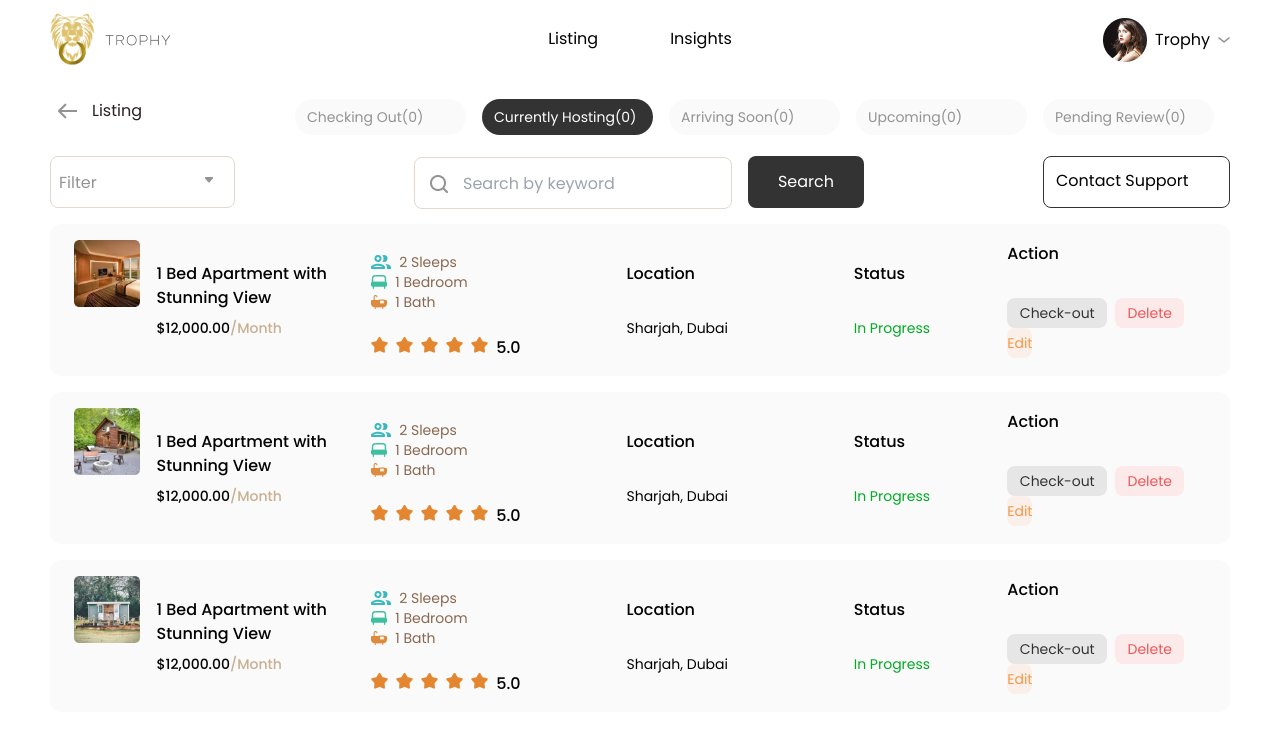
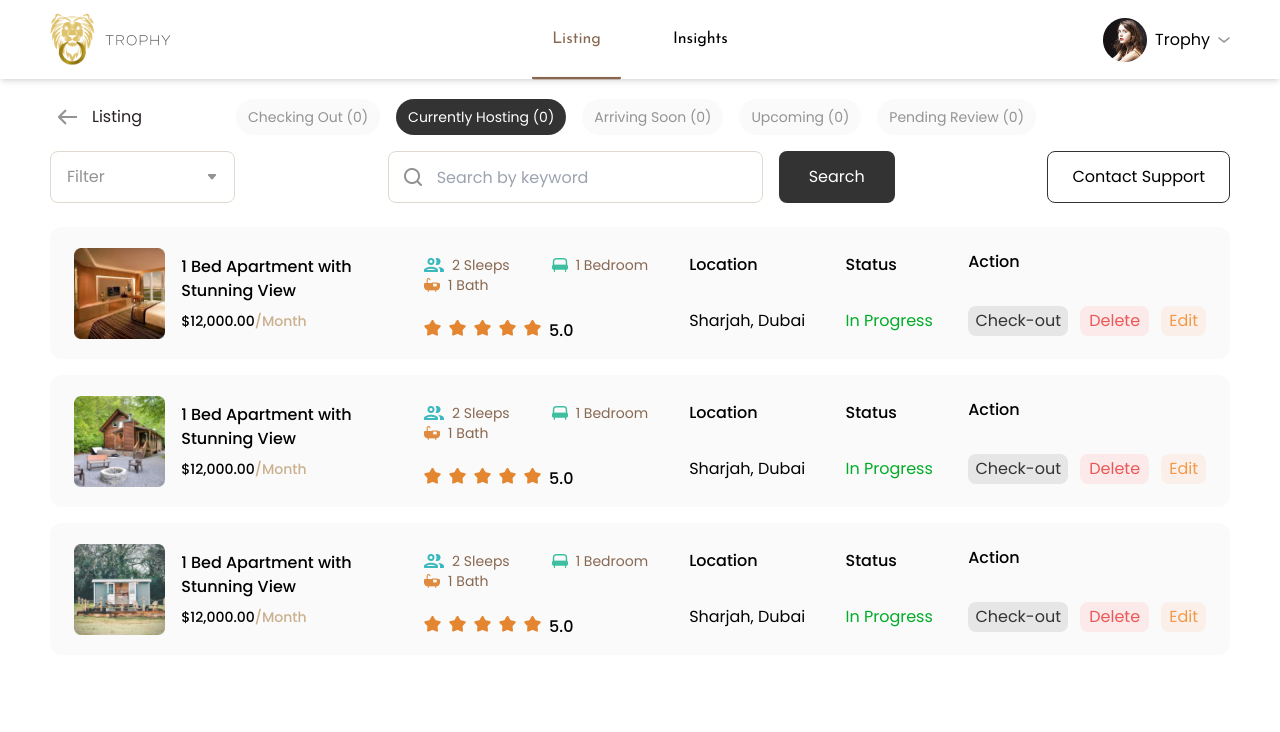
Before and after one commit to devolego/Trophystays-website, a Next.js app: page /admin in a window 1280 px wide. Shown: the top 732 px of the page. Built offline with nearby package versions, Linux system fonts and the light colour scheme.

Commit message:
modified the listing page of admin

```diff
--- a/components/Admin/AdminBookingHistoryCard.tsx
+++ b/components/Admin/AdminBookingHistoryCard.tsx
@@ -7,12 +7,12 @@ import starImg from "../../images/star-icon.png";
 
 const AdminBookingHistoryCard = (props) => {
   return (
-    <div className="bg-[#FAFAFA] px-4 lg:px-6 py-4 my-4 rounded-xl">
-      <div className="flex">
+    <div className="px-4 py-4 my-4 bg-offWhite lg:px-6 rounded-xl">
+      <div className="flex items-center justify-center">
         <div className="pr-2 max-lg:hidden">
           <Image src={props.image} alt="" width={100} height={100} />
         </div>
-        <div className="grid gap-4 lg:grid-cols-5 lg:place-items-center">
+        <div className="grid w-full gap-4 lg:grid-cols-listing-5 lg:place-items-center">
           <div className="flex">
             <div className="pr-2 lg:hidden">
               <Image src={props.image} alt="" width={100} height={100} />
@@ -22,20 +22,20 @@ const AdminBookingHistoryCard = (props) => {
                 1 Bed Apartment with Stunning View
               </span>
               <span className="text-sm">
-                $12,000.00<span className="text-[#CAB08F]">/Month</span>
+                $12,000.00<span className="text-secondary">/Month</span>
               </span>
             </div>
           </div>
 
           <div className="flex flex-col col-span-1 px-2">
-            <div className="flex mt-[12px] justify-between text-base flex-wrap pb-2 lg:pb-4">
+            <div className="flex flex-wrap justify-between pb-2 mt-3 text-base lg:pb-4">
               <div className="flex pr-3 text-sm">
                 <Image
                   className="object-contain mr-2"
                   src={multiPerson}
                   alt=""
                 />
-                <span className="text-[#886750]">2 Sleeps</span>
+                <span className="text-primary">2 Sleeps</span>
               </div>
               <div className="flex pr-3 text-sm">
                 <Image
@@ -43,7 +43,7 @@ const AdminBookingHistoryCard = (props) => {
                   src={bedRoomIcon}
                   alt=""
                 />
-                <span className="text-[#886750]">1 Bedroom</span>
+                <span className="text-primary">1 Bedroom</span>
               </div>
               <div className="flex pr-3 text-sm">
                 <Image
@@ -51,7 +51,7 @@ const AdminBookingHistoryCard = (props) => {
                   src={bathTubIcon}
                   alt=""
                 />
-                <span className="text-[#886750]">1 Bath</span>
+                <span className="text-primary">1 Bath</span>
               </div>
             </div>
             <div className="flex items-center gap-1">
@@ -65,18 +65,24 @@ const AdminBookingHistoryCard = (props) => {
           </div>
           <div className="flex flex-col col-span-1 ">
             <div className="text-[16px] font-medium mb-8">Location</div>
-            <div className="text-[14px] font-normal">Sharjah, Dubai</div>
+            <div className="font-normal text-">Sharjah, Dubai</div>
           </div>
           <div className="flex flex-col col-span-1 ">
             <div className="text-[16px] font-medium mb-8">Status</div>
-            <div className="text-[14px] font-normal text-[#00AC26]">In Progress</div>
+            <div className="text- font-normal text-[#00AC26]">In Progress</div>
           </div>
           <div className="flex flex-col col-span-1 ">
             <div className="text-[16px] font-medium mb-8">Action</div>
-            <div className="text-[14px] font-normal">
-                <button className="w-[100px] h-[30px] bg-[#e6e6e6] rounded-[8px] text-[#333333]">Check-out</button>
-                <button className="w-[69px] h-[30px] bg-[#fceaea] rounded-[8px] text-[#EB5757] mx-2 ">Delete</button>
-                <button className="w-[46    px] h-[30px] bg-[#fbf0e9] rounded-[8px] text-[#F2994A]">Edit</button>
+            <div className="flex gap-3 font-normal">
+              <button className="w-[100px] h-[30px] bg-[#e6e6e6] rounded-lg text-blackLight">
+                Check-out
+              </button>
+              <button className="w-[69px] h-[30px] bg-[#fceaea] rounded-lg text-[#EB5757]">
+                Delete
+              </button>
+              <button className="h-[30px] bg-[#fbf0e9] rounded-lg text-[#F2994A] w-max px-2">
+                Edit
+              </button>
             </div>
           </div>
         </div>
--- a/components/Admin/AdminListing.tsx
+++ b/components/Admin/AdminListing.tsx
@@ -1,54 +1,82 @@
-import React from 'react'
-import BackButton from '../Common/BackButton'
-import arrowDownSolid from '../../images/arrow-down-solid.png'
-import searchIcon from '../../images/search-icon.png'
-import Image from 'next/image'
-import Button from '../Common/Button'
+import React from "react";
+import BackButton from "../Common/BackButton";
+import arrowDownSolid from "../../images/arrow-down-solid.png";
+import searchIcon from "../../images/search-icon.png";
+import Image from "next/image";
+import Button from "../Common/Button";
 import BookingHistoryImage1 from "../../images/bookinghistory1.png";
 import BookingHistoryImage2 from "../../images/bookinghistory2.png";
 import BookingHistoryImage3 from "../../images/bookinghistory3.png";
-import AdminBookingHistoryCard from './AdminBookingHistoryCard'
+import AdminBookingHistoryCard from "./AdminBookingHistoryCard";
+import Dropdown from "../Common/Dropdown";
 
 const listingTopArr = [
-{name:"Checking Out(0)",active:false},
-{name:"Currently Hosting(0)",active:true},
-{name:"Arriving Soon(0)",active:false},
-{name:"Upcoming(0)",active:false},
-{name:"Pending Review(0)",active:false}
-]
+  { name: "Checking Out (0)", active: false },
+  { name: "Currently Hosting (0)", active: true },
+  { name: "Arriving Soon (0)", active: false },
+  { name: "Upcoming (0)", active: false },
+  { name: "Pending Review (0)", active: false },
+];
 const AdminListing = () => {
   return (
     <React.Fragment>
       <div className="container-2xl max-lg:px-4 lg:px-[50px] py-5">
-      <div className="flex gap-[10.5rem]">
-        <BackButton buttonText="Listing" />
-        <div className='lg:flex justify-between max-w-fit'>
-          {listingTopArr && listingTopArr.length>0 && listingTopArr.map((data,index) => {
-            return(
+        <div className="flex items-center justify-between gap-4 max-xl:flex-col max-xl:justify-start max-xl:items-start">
+          <BackButton buttonText="Listing" btnProperty={"pb-0"} />
+          <div className="flex justify-between max-w-fit max-lg:">
+            {listingTopArr &&
+              listingTopArr.length > 0 &&
+              listingTopArr.map((data, index) => {
+                return (
                   <>
-              {!data.active ? <p className='mr-4 px-3 p-2 rounded-full text-[14px] w-[171px] h-[36px] bg-[#FAFAFA] text-[#939393]'>{data.name}</p>
-                 :
-              <p className='mr-4 px-3 p-2 rounded-full text-[14px] w-[171px] h-[36px] bg-[#333333] text-[#FFFFFF]'>{data.name}</p>}
+                    {!data.active ? (
+                      <p className="p-2 px-3 mr-4 text-sm rounded-full w-max bg-offWhite text-darkGrey h-max">
+                        {data.name}
+                      </p>
+                    ) : (
+                      <p className="p-2 px-3 mr-4 text-sm text-white rounded-full w-max bg-blackLight h-max">
+                        {data.name}
+                      </p>
+                    )}
                   </>
-          )
+                );
               })}
           </div>
+          <div className="opacity-1 invisible w-[84px] max-xl:hidden"></div>
         </div>
-      <div className='mt-4 flex justify-between content-center'>
-        <div className='filter border border-solid border-[#E1D9CE] rounded-[8px] p-2 w-[185px] h-[52px] text-[#939393] text-[16px]'>
-          <Image className='relative top-[12px] left-[145px]' src={arrowDownSolid} alt={""} />
+        <div className="flex content-center justify-between mt-4 mb-6">
+          {/* <div className="filter border border-solid border-greyishBrown rounded-lg p-2 w-[185px] h-[52px] text-darkGrey text-base">
+            <Image
+              className="relative top-[12px] left-[145px]"
+              src={arrowDownSolid}
+              alt={""}
+            />
             <div>Filter</div>
+          </div> */}
+          <Dropdown dropdownBeforeImg="hidden" />
+          <div className="center-div lg:flex justify-center items-start w-[507px] gap-4">
+            <div className="relative search-bar ">
+              <Image
+                className="absolute top-[50%] -translate-y-[50%] left-4"
+                src={searchIcon}
+                alt={""}
+              />
+              <input
+                className="pl-12 w-[375px] h-[52px] border border-solid border-greyishBrown rounded-lg"
+                type="text"
+                placeholder="Search by keyword"
+              />
             </div>
-        <div className='center-div lg:flex justify-center items-center w-[507px] h-[52px]'>
-          <div className='search-bar '>
-            <Image className='relative top-9 left-4' src={searchIcon} alt={""} />
-            <input className='placeholder:pl-12 mb-4 mr-4 w-[375] h-[52px] border border-solid border-[#E1D9CE] rounded-[8px]' type='text' placeholder='Search by keyword' />
-          </div>
-          <div className='search-button'>
-            <button className='w-[116px] h-[52px] bg-[#333333] rounded-[8px] text-[#FFFFFF] text-[16px]'>Search</button>
+            <div className="search-button">
+              <button className="w-[116px] h-[52px] bg-blackLight rounded-lg text-white text-base">
+                Search
+              </button>
             </div>
           </div>
-        <div className='p-3 border border-solid border-[#333333] rounded-[8px] w-[187px] h-[52px] text-[16px]'>Contact Support</div>
+
+          <button className="py-3 px-6 border border-solid border-blackLight rounded-lg w-max h-[52px] text-base">
+            Contact Support
+          </button>
         </div>
         <AdminBookingHistoryCard
           image={BookingHistoryImage1}
@@ -67,7 +95,7 @@ const AdminListing = () => {
         />
       </div>
     </React.Fragment>
-  )
-}
+  );
+};
 
-export default AdminListing
+export default AdminListing;
--- a/components/Admin/Settings/AdminSetting.tsx
+++ b/components/Admin/Settings/AdminSetting.tsx
@@ -12,9 +12,7 @@ const AdminSetting = () => {
       <React.Fragment>
         <div className="container-2xl max-lg:px-4 lg:px-[50px] py-10">
           <div className="pb-4">
-            <span className="pl-2 text-[#292021] text-base text-[16px]">
-              Account Setting
-            </span>
+            <span className="pl-2 text-base text-black">Account Setting</span>
           </div>
           <div className="grid grid-cols-1 gap-3 lg:gap-6 lg:grid-cols-3">
             <Link href="/admin/setting/personal-info">
--- a/components/Admin/index.tsx
+++ b/components/Admin/index.tsx
@@ -2,16 +2,35 @@
 import React, { useState } from "react";
 import AdminInsights from "./AdminInsights";
 import AdminListing from "./AdminListing";
+import { josefin } from "../../utils/utilsFonts";
 
 const Admin = () => {
   const [listingTab, setListingTab] = useState(true);
   return (
     <React.Fragment>
-      <div className="flex w-max text-center h-[80px] mx-auto -mt-[80px] sticky z-20 cursor-pointer items-center">
-        <h3 className="px-5 mx-4" onClick={() => setListingTab(true)}>
+      <div className="flex w-max text-center h-[80px] mx-auto -mt-[80px] sticky z-20 cursor-pointer items-center sticky top-0">
+        <h3
+          className={` ${
+            josefin.className
+          } px-5 mx-4 h-full flex items-center border-b-[3px] rounded-sm transition-all ${
+            listingTab === true
+              ? "text-primary border-primary"
+              : "border-transparent"
+          }`}
+          onClick={() => setListingTab(true)}
+        >
           Listing
         </h3>
-        <h3 className="px-5 mx-4" onClick={() => setListingTab(false)}>
+        <h3
+          className={`${
+            josefin.className
+          } px-5 mx-4 h-full flex items-center border-b-[3px] rounded-sm transition-all ${
+            listingTab === false
+              ? "text-primary border-primary"
+              : "border-transparent"
+          }`}
+          onClick={() => setListingTab(false)}
+        >
           Insights
         </h3>
       </div>
--- a/components/Common/BackButton.tsx
+++ b/components/Common/BackButton.tsx
@@ -9,9 +9,11 @@ const BackButton = (props) => {
   return (
     <div
       onClick={() => router.back()}
-      className="flex justify-start pb-4 cursor-pointer lg:ml-2"
+      className={`flex justify-start cursor-pointer lg:ml-2 ${
+        props.btnProperty ? props.btnProperty : "pb-4 "
+      } `}
     >
-      <Image src={arrowLeft} alt="" />
+      <Image src={arrowLeft} alt="" className="object-contain" />
       <span className="pl-2 text-[#292021] text-base text-[16px]">
         {props.buttonText}
       </span>
--- a/components/Common/Dropdown.tsx
+++ b/components/Common/Dropdown.tsx
@@ -1,17 +1,24 @@
+"use client";
 import Image from "next/image";
 import React, { useState } from "react";
 import filterIcon from "../../images/filter-icon.png";
 import { arrivalItems } from "../../utils/utilsItems";
 
-const Dropdown = () => {
+const Dropdown = ({ dropdownBeforeImg }) => {
   const [filtreMenu, setFilterMenu] = useState(false);
   return (
     <div className="relative">
       <div
-        className="flex p-4 border rounded-lg border-greyishBrown relative cursor-pointer xl:w-[185px] w-full max-md:py-2"
+        className="flex px-4 py-[13px] border rounded-lg border-greyishBrown relative cursor-pointer xl:w-[185px] w-full max-md:py-2"
         onClick={() => setFilterMenu(!filtreMenu)}
       >
-        <Image src={filterIcon} alt="" className="mr-3 object-contain" />
+        <Image
+          src={filterIcon}
+          alt=""
+          className={`${
+            dropdownBeforeImg ? dropdownBeforeImg : "mr-3 object-contain"
+          }`}
+        />
         <p className="text-base text-darkGrey after:bg-down-arrow after:absolute after:top-[50%] after:right-4 after:-translate-y-2/4 max-sm:pr-[50px] pr-[140px] after:w-3 after:bg-no-repeat after:h-2 after:bg-center">
           Filter
         </p>
--- a/components/Layout/Navbar.tsx
+++ b/components/Layout/Navbar.tsx
@@ -28,7 +28,7 @@ const Navbar = () => {
   const isLogin = withLogin.includes(router);
   const isAdmin = withAdmin.includes(router);
   return (
-    <div className="sticky top-0 left-0 z-20 w-full h-auto bg-white">
+    <div className="sticky top-0 left-0 z-20 w-full h-auto bg-white shadow-md">
       <div className="flex items-center justify-between max-w-full py-[13px] mx-auto px-5 lg:px-[50px] ">
         <div className="flex gap-[50px]">
           <Link className="flex items-center" href="/">
--- a/tailwind.config.js
+++ b/tailwind.config.js
@@ -22,6 +22,7 @@ module.exports = {
       },
       gridTemplateColumns: {
         "image-gallery-4": "160px repeat(3 , 1fr)",
+        "listing-5": "0.9fr 1fr 0.5fr 0.5fr 0.8fr",
       },
 
       backgroundImage: {
@@ -39,6 +40,7 @@ module.exports = {
           "linear-gradient(0deg, rgba(0, 0, 0, 0.2), rgba(0, 0, 0, 0.2)), linear-gradient(180deg, rgba(41, 32, 33, 0.64) 0%, rgba(41, 32, 33, 0.56) 100%)",
         "arrow-right-primary": "url('../images/goal-arrow.png')",
       },
+
       container: {
         screens: {
           "2xl": "1440px",
```
Lines whose indentation alone changed are shown as unchanged.
